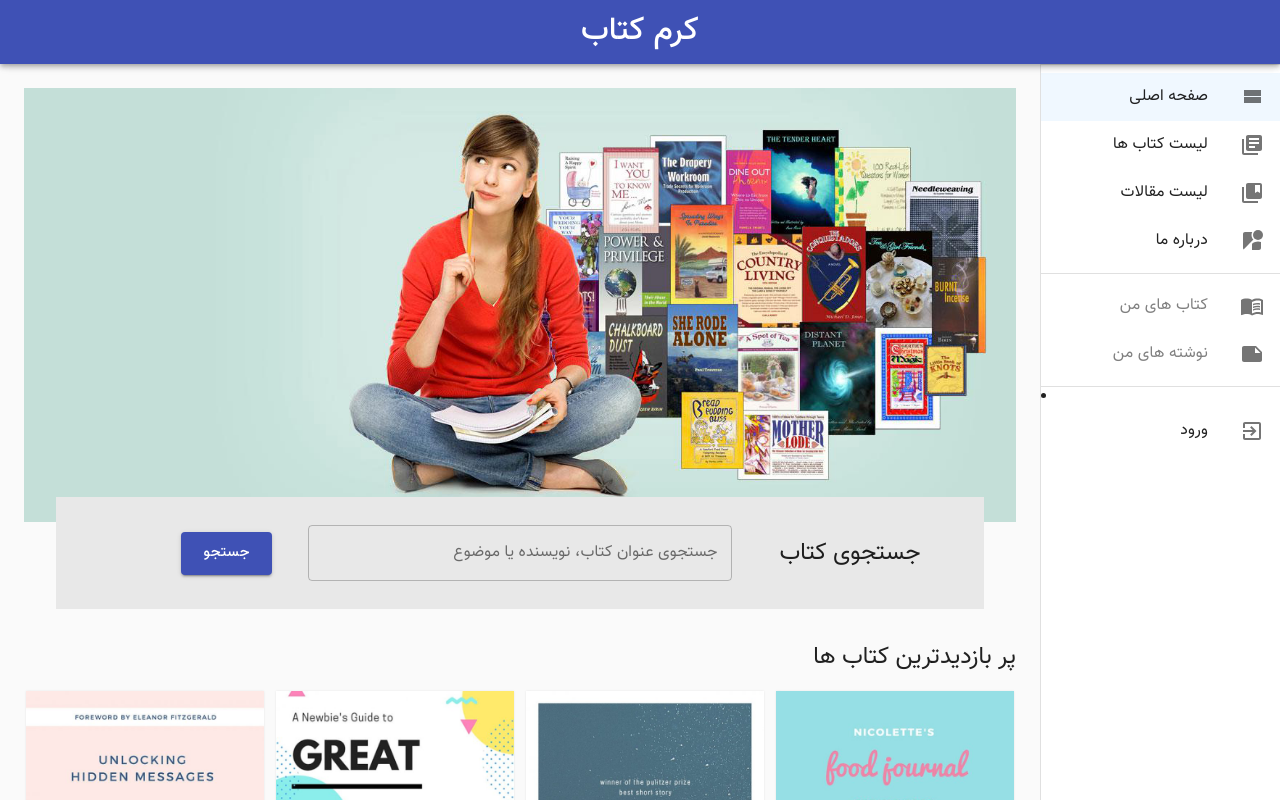
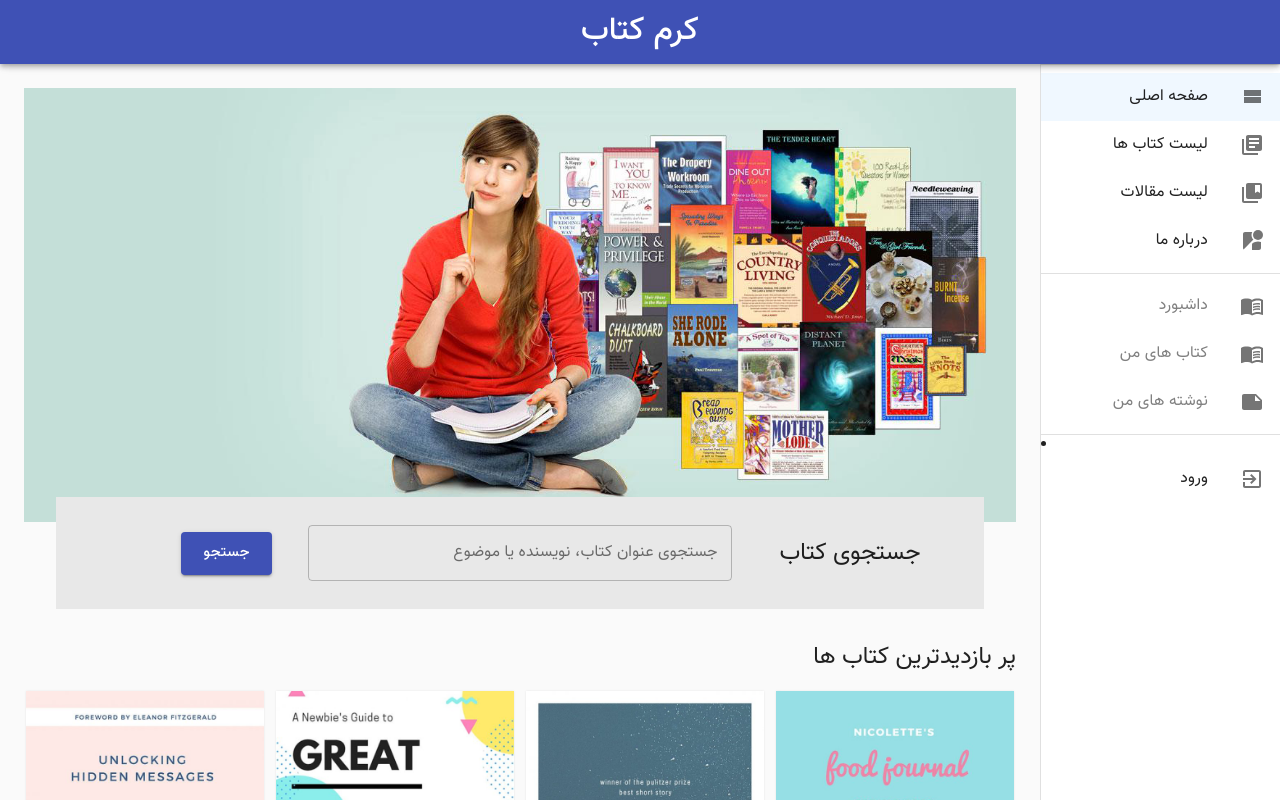
Before and after one commit to mohsen12999/bookworm, a React (Create React App) app: page / in a window 1280 px wide. Shown: the top 800 px of the page. Built offline with nearby package versions, Linux system fonts and the light colour scheme.

Commit message:
add new menu item

```diff
--- a/src/components/DrawerMenu.js
+++ b/src/components/DrawerMenu.js
@@ -66,13 +66,20 @@ const main_menu = [
 const admin_menu = [
   {
     id: 21,
+    title: "داشبورد",
+    url: "/dashboard",
+    exactMatch: false,
+    icon: <MenuBookIcon />,
+  },
+  {
+    id: 22,
     title: "کتاب های من",
     url: "/mybook",
     exactMatch: false,
     icon: <MenuBookIcon />,
   },
   {
-    id: 22,
+    id: 23,
     title: "نوشته های من",
     url: "/mynote",
     exactMatch: false,
```
